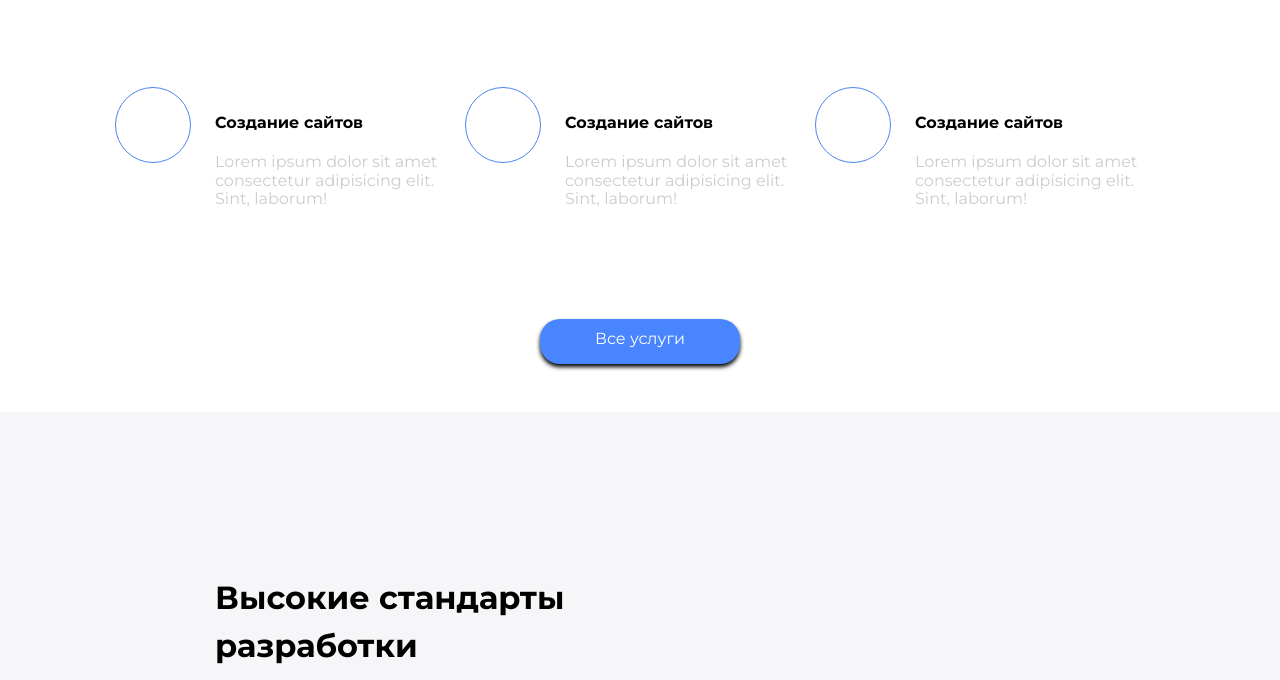
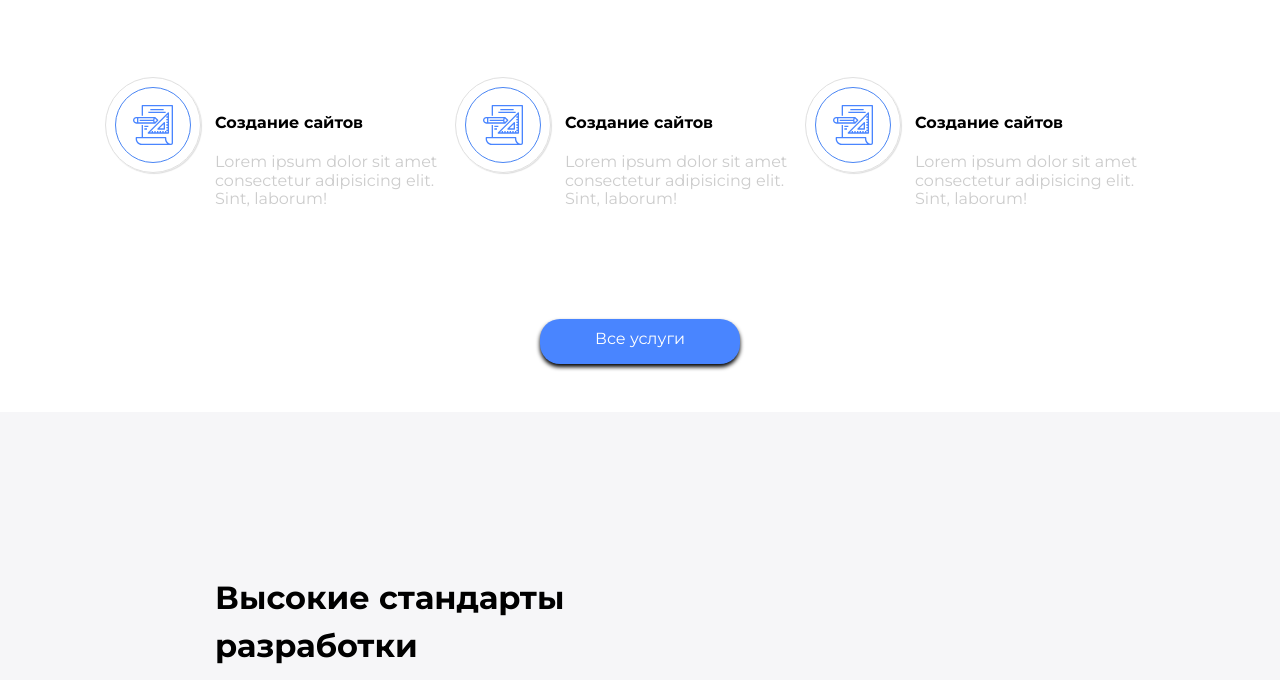
Before and after one commit to SashaBorodich/IT_company, a plain HTML site: page index.html in a window 1280 px wide. Shown: the part 1028-1708 px from the top of the page. Drawn offline with Linux system fonts and the light colour scheme.

Commit message:
fix: path images and box-shadow

```diff
--- a/css/main.css
+++ b/css/main.css
@@ -117,7 +117,7 @@ body {
 
 .section-services .services-wrap article::before {
 	content: ' ';
-	background: url('images/icon-create-site.svg') no-repeat 50% 50%;
+	background: url('/images/icon-create-site.svg') no-repeat 50% 50%;
 	position: absolute;
 	left: -100px;
 	top: -5px;
@@ -126,6 +126,19 @@ body {
 	padding: 17px;
 	border: 1px solid #4985F4;
 	border-radius: 50%;
+}
+
+.section-services .services-wrap article::after {
+	content: ' ';
+	position: absolute;
+	left: -110px;
+	top: -15px;
+	height: 40px;
+	width: 40px;
+	padding: 27px;
+	border: 1px solid #E0E0E0;
+	border-radius: 50%;
+	box-shadow: 1px 1px 1px #E0E0E0;
 }
 
 .section-services .services-wrap article p {
@@ -185,7 +198,7 @@ body {
 
 .section-about-us .about-us-numbers .number-project::before {
 	content: '';
-	background: url('images/icon-web-programming.svg');
+	background: url('/images/icon-web-programming.svg');
 	position: absolute;
 	height: 30px;
 	width: 30px;
```
